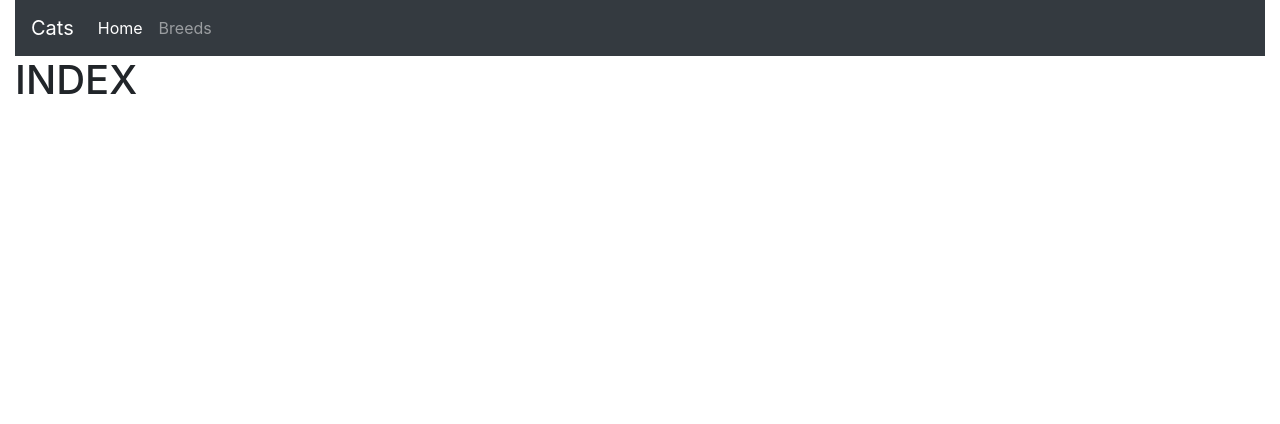
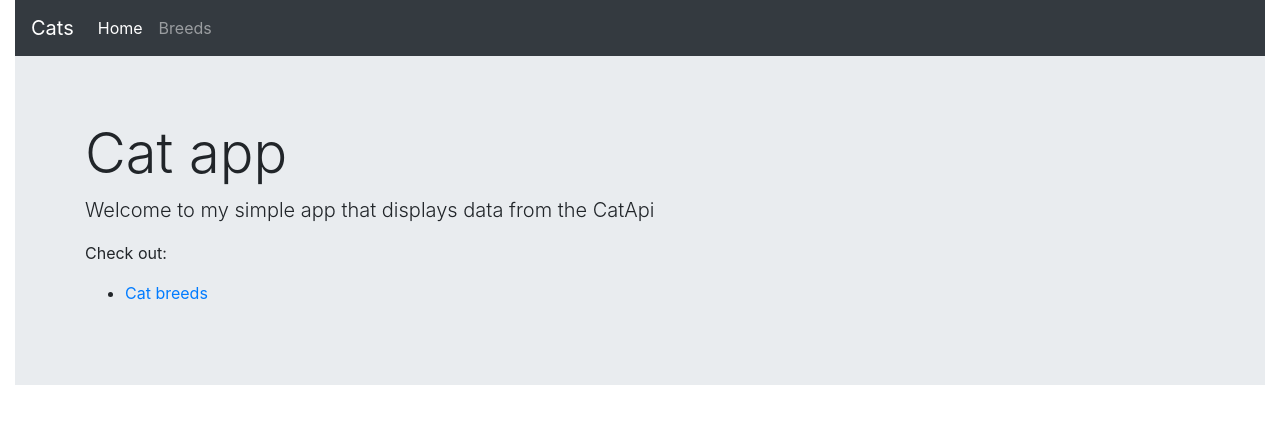
Before and after one commit to coldman11/cat-app, a Flask app: page / in a window 1280 px wide. Shown: the top 424 px of the page. Run offline with Flask 2, Linux system fonts and the light colour scheme; some libraries are stand-ins or nearby versions.

Commit message:
Changes to index page

```diff
--- a/templates/index.html
+++ b/templates/index.html
@@ -2,5 +2,14 @@
 
 
 {% block content %}
-    <h1>INDEX</h1>
+    <div class="jumbotron jumbotron-fluid">
+      <div class="container">
+        <h1 class="display-4">Cat app</h1>
+        <p class="lead">Welcome to my simple app that displays data from the CatApi</p>
+          <p>Check out:</p>
+          <ul>
+              <li><a href="/breeds">Cat breeds</a></li>
+          </ul>
+      </div>
+    </div>
 {% endblock %}
```
